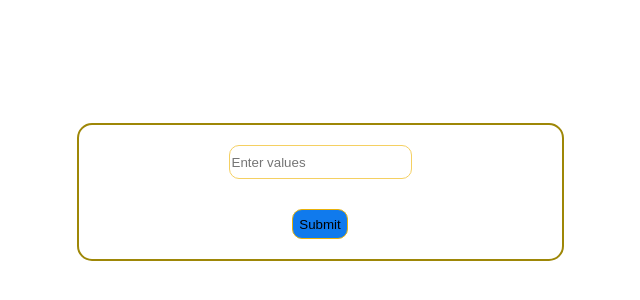
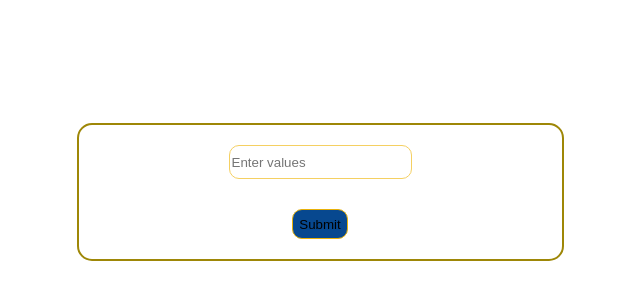
Before and after one commit to TejasriM07/QR_Project, a plain HTML site: page index.html in a window 1280 px wide. Shown: the part 216-516 px from the top of the page, without its empty margins (320-960 px from the left). Drawn offline with Linux system fonts and the light colour scheme.

Commit message:
updated the styling for the Main Page

```diff
--- a/style.css
+++ b/style.css
@@ -28,7 +28,7 @@
             border-radius: 10px;
             color: black;
             height: 30px;
-            background-color: rgb(16, 122, 237);
+            background-color: rgb(7, 72, 143);
 
         }
         img{
```
